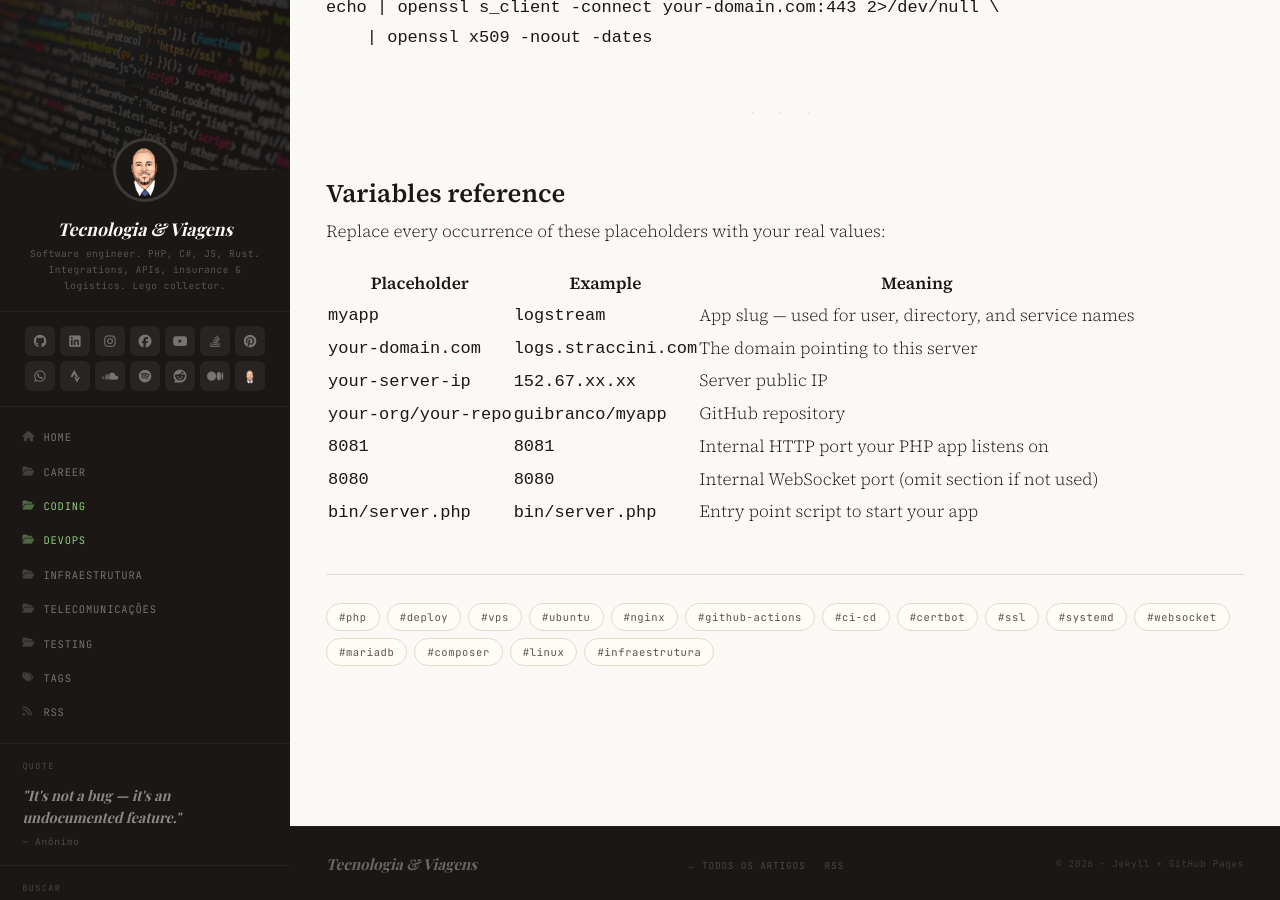
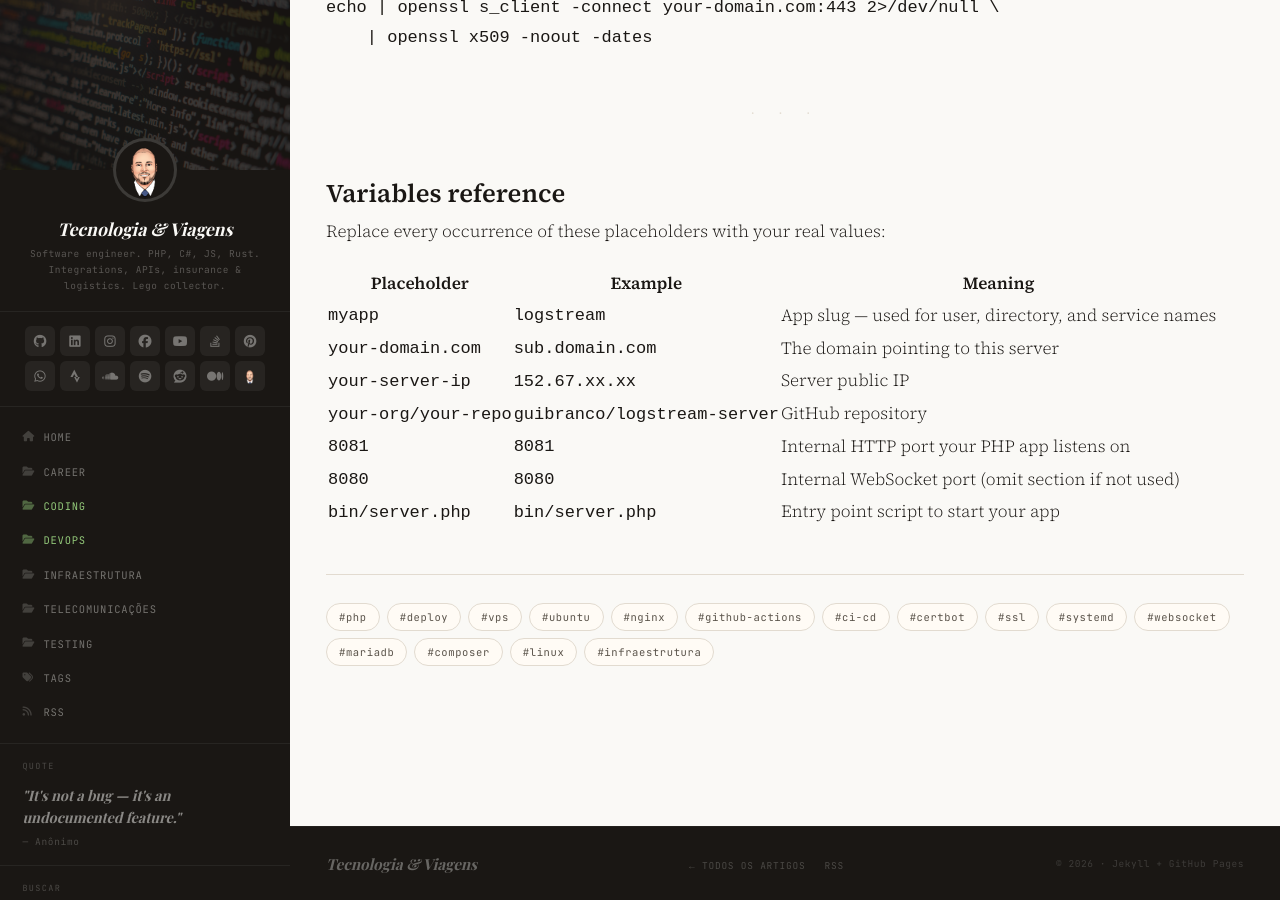
Before and after one commit to guibranco/blog, a Jekyll site: the page built from _posts/2026-04-23-deploying-a-php-application-to-ubuntu-vps.md, in a window 1280 px wide and 900 px high, scrolled down 16522 px. Built offline with Jekyll 4.4.1, drawn with Linux system fonts in a browser that asks for light colours; some web fonts are replaced; comment, search, counter and statistics services are not loaded.

Commit message:
Update 2026-04-23-deploying-a-php-application-to-ubuntu-vps.md

```diff
--- a/_posts/2026-04-23-deploying-a-php-application-to-ubuntu-vps.md
+++ b/_posts/2026-04-23-deploying-a-php-application-to-ubuntu-vps.md
@@ -643,9 +643,9 @@ Replace every occurrence of these placeholders with your real values:
 | Placeholder | Example | Meaning |
 |---|---|---|
 | `myapp` | `logstream` | App slug — used for user, directory, and service names |
-| `your-domain.com` | `logs.straccini.com` | The domain pointing to this server |
+| `your-domain.com` | `sub.domain.com` | The domain pointing to this server |
 | `your-server-ip` | `152.67.xx.xx` | Server public IP |
-| `your-org/your-repo` | `guibranco/myapp` | GitHub repository |
+| `your-org/your-repo` | `guibranco/logstream-server` | GitHub repository |
 | `8081` | `8081` | Internal HTTP port your PHP app listens on |
 | `8080` | `8080` | Internal WebSocket port (omit section if not used) |
 | `bin/server.php` | `bin/server.php` | Entry point script to start your app |
```
